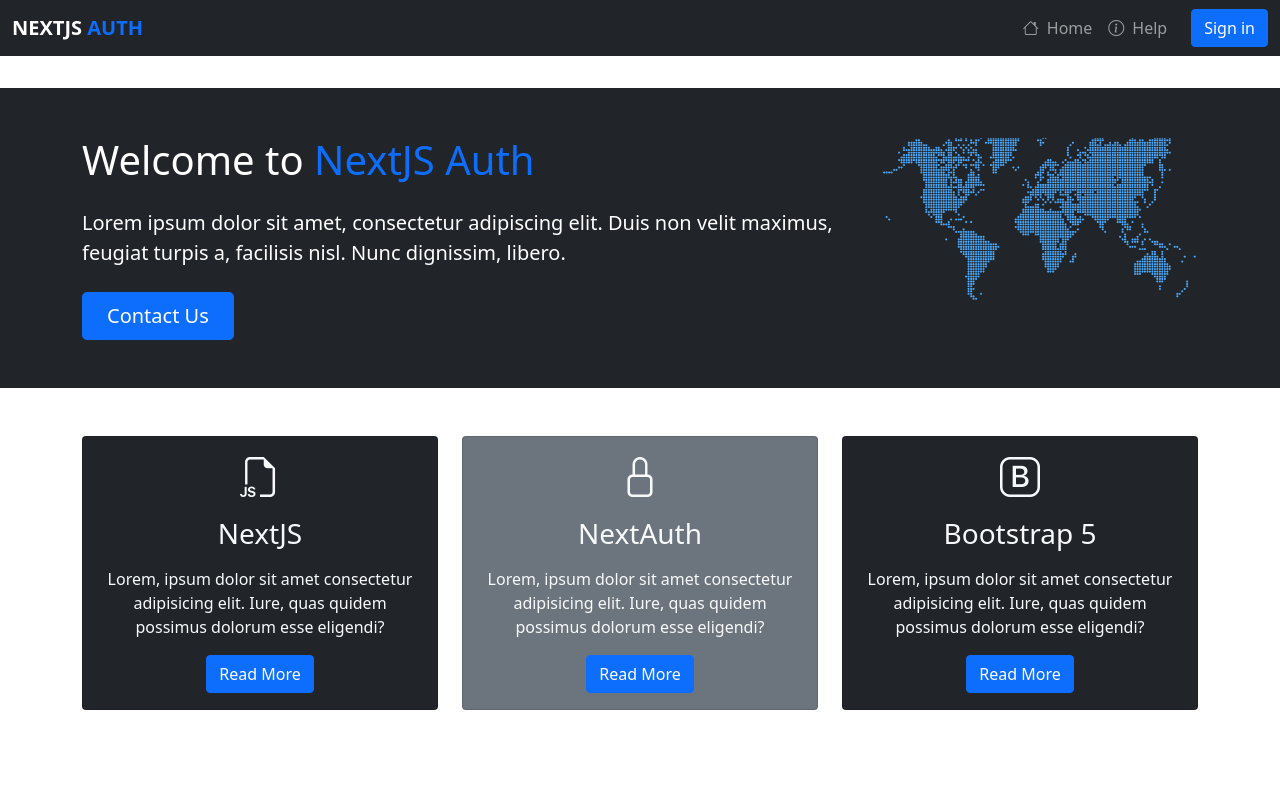
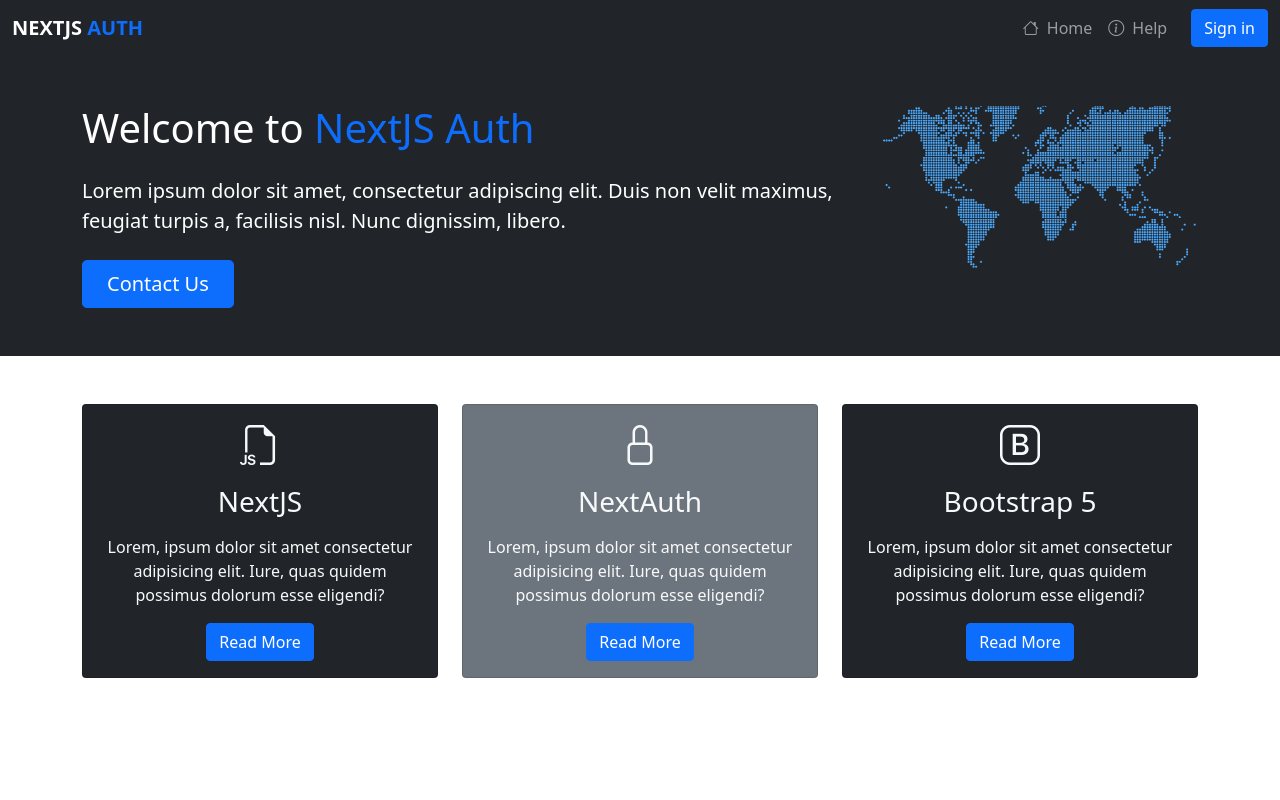
Before and after one commit to Nulimitz/nextjs-prisma-bootstrap, a Next.js app: page /home in a window 1280 px wide. Shown: the top 800 px of the page. Built offline with nearby package versions, Linux system fonts and the light colour scheme; no server answers.

Commit message:
added use router to index page

```diff
--- a/components/Layout.js
+++ b/components/Layout.js
@@ -12,7 +12,7 @@
       <div className="d-flex flex-column min-vh-100">
         <Navbar />
 
-        <main role="main" className="flex-fill pt-3 mt-3">
+        <main role="main" className="flex-fill">
           {children}
         </main>
 
--- a/pages/404.js
+++ b/pages/404.js
@@ -6,7 +6,7 @@
   return (
     <>
       <Layout title="Not Found">
-        <div className="page-wrap d-flex flex-row align-items-center">
+        <div className="page-wrap d-flex flex-row align-items-center pt-3 mt-3">
           <div className="container">
             <div className="row justify-content-center">
               <div className="col-md-12 text-center">
```
